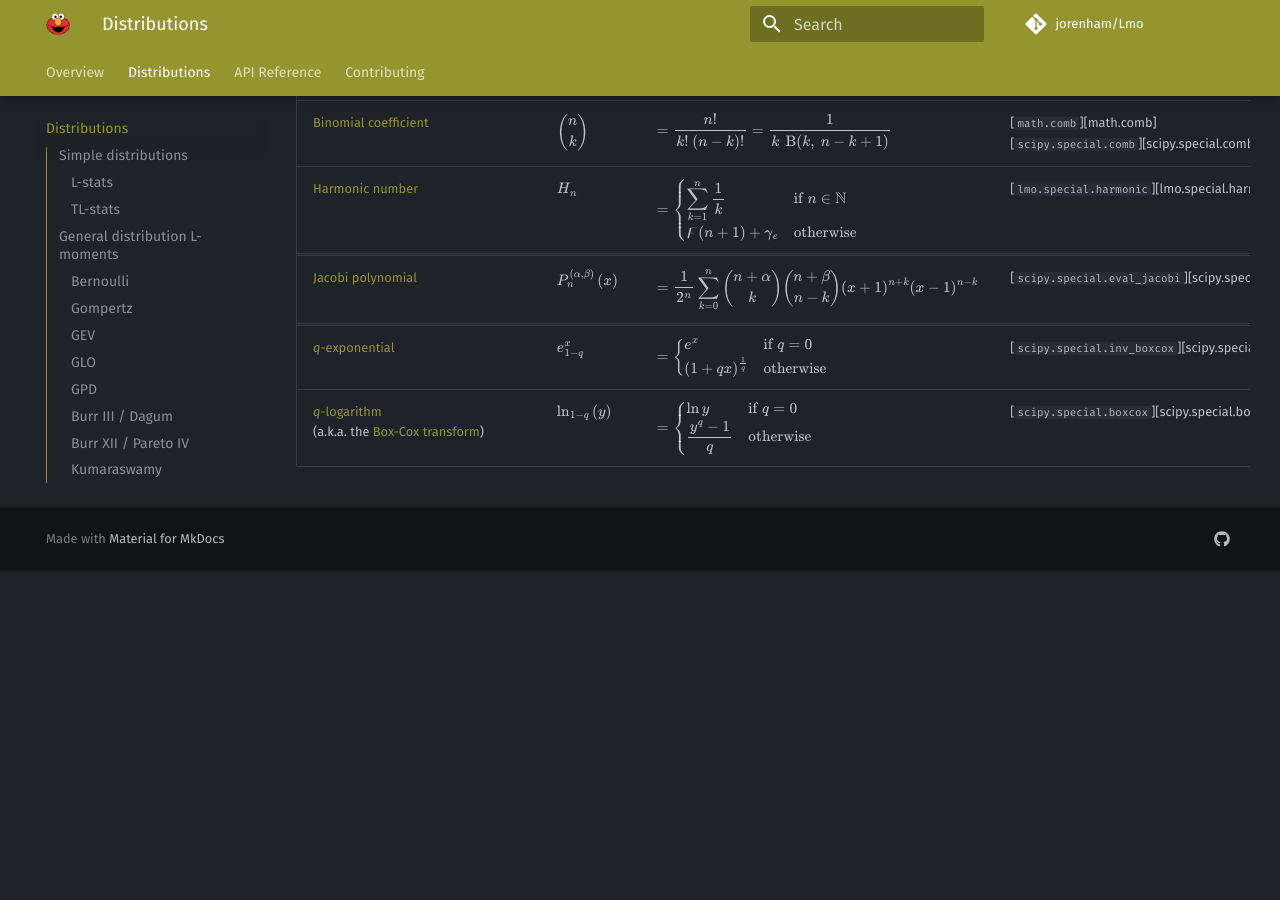
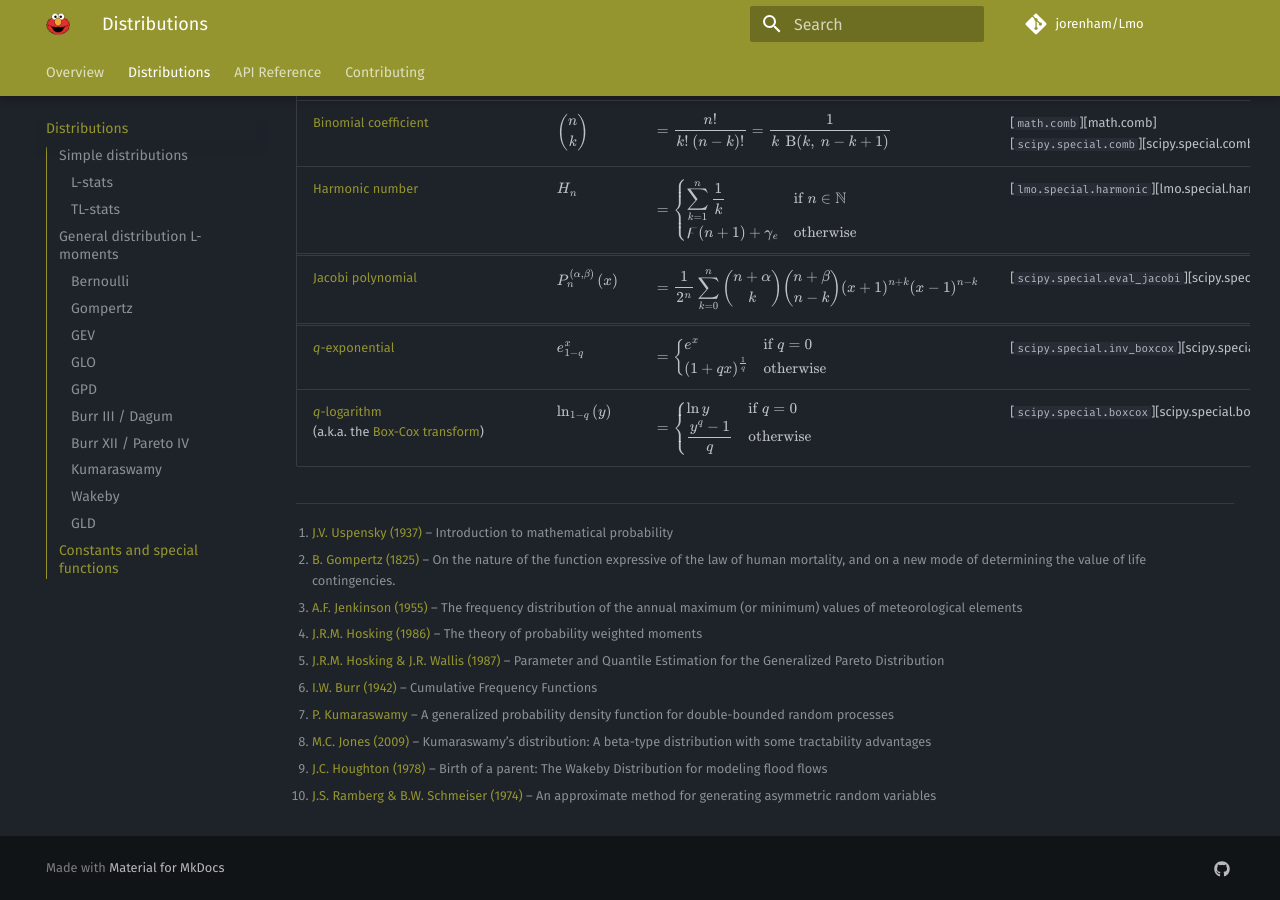
Before and after one commit to jorenham/Lmo, an MkDocs documentation site: the page built from docs/distributions.md, in a window 1280 px wide and 900 px high, scrolled down 11898 px. Built offline with MkDocs 1.6.1 and Material for MkDocs 9.7.7, drawn with Linux system fonts in a browser that asks for light colours; comment, search, counter and statistics services are not loaded; before the commit the page ends 12469 px from its top, so only the background shows below that; some of the changed text lies outside the part shown.

Commit message:
added references

```diff
--- a/docs/distributions.md
+++ b/docs/distributions.md
@@ -714,12 +714,15 @@
 [Jacobi polynomial](#def-jacobi) (although it's not orthogonal, since
 \( \beta > -1 \) does not hold).
 
+[^BERN]:
+    [J.V. Uspensky (1937)](https://www.worldcat.org/oclc/996937) --
+    Introduction to mathematical probability
 
 ### Gompertz
 
 The [Gompertz distribution](https://wikipedia.org/wiki/Gompertz_distribution)
-with shape parameter \( \alpha > 0 \) and \( x \ge 0 \), has the following CDF
-and PPF:
+[^GOMP] with shape parameter \( \alpha > 0 \) and \( x \ge 0 \), has the
+following CDF and PPF:
 
 
 \[
@@ -744,6 +747,11 @@
     \label{eq:lr_gompertz}
     \end{equation}
 \]
+
+[^GOMP]:
+    [B. Gompertz (1825)](https://doi.org/10.1098/rstl.1825.0026) -- On the
+    nature of the function expressive of the law of human mortality, and on a
+    new mode of determining the value of life contingencies.
 
 ### GEV
 
@@ -800,9 +808,14 @@
 [Tsallis distribution](https://wikipedia.org/wiki/Tsallis_distribution), with
 \( q = 1 - \alpha \).
 
+[^GEV]:
+    [A.F. Jenkinson (1955)](https://doi.org/10.1002/qj.49708134804) --
+    The frequency distribution of the annual maximum (or minimum) values of
+    meteorological elements
+
 ### GLO
 
-The GLO, also known as the [shifted log-logistic distribution
+The GLO [^GLO], also known as the [shifted log-logistic distribution
 ](https://wikipedia.org/wiki/Shifted_log-logistic_distribution), with shape
 parameter \( \alpha \in \mathbb{R} \), is characterized by the following
 distribution functions:
@@ -850,10 +863,15 @@
 [Tsallis distribution](https://wikipedia.org/wiki/Tsallis_distribution), with
 \( q = 1 - \alpha \).
 
+[^GLO]:
+    [J.R.M. Hosking (1986)
+    ](https://dominoweb.draco.res.ibm.com/reports/RC12210.pdf) --
+    The theory of probability weighted moments
+
 ### GPD
 
-The [GPD](https://wikipedia.org/wiki/Generalized_Pareto_distribution), with
-shape parameter \( \alpha \in \mathbb{R} \), has for \( x \ge 0 \) the
+The [GPD](https://wikipedia.org/wiki/Generalized_Pareto_distribution) [^GPD],
+with shape parameter \( \alpha \in \mathbb{R} \), has for \( x \ge 0 \) the
 distribution functions:
 
 \[
@@ -915,9 +933,14 @@
 :   Implemented in as [`scipy.stats.kappa4`][scipy.stats.kappa4].
 ///
 
+[^GPD]:
+    [J.R.M. Hosking & J.R. Wallis (1987)
+    ](https://doi.org/10.1080/00401706.1987.10488243) -- Parameter and
+    Quantile Estimation for the Generalized Pareto Distribution
+
 ### Burr III / Dagum
 
-The *Burr III* distribution, also known as the
+The *Burr III* distribution [^BURR], also known as the
 [*Dagum distribution*](https://wikipedia.org/wiki/Dagum_distribution), has two
 shape parameters \( \alpha \) and \( \beta \), both restricted to the
 positive reals
@@ -963,7 +986,7 @@
 ### Burr XII / Pareto IV
 
 The
-[*Burr XII distribution*](https://wikipedia.org/wiki/Burr_distribution)
+[*Burr XII distribution*](https://wikipedia.org/wiki/Burr_distribution) [^BURR]
 has two shape parameters \( \alpha \) and \( \beta \), both restricted to the
 positive reals. It is also known as the *Singh-Maddala distribution*.
 The alternative parametrization \( \alpha \mapsto 1 / \gamma \), where
@@ -1009,14 +1032,18 @@
 has been implemented as [scipy.stats.lomax][scipy.stats.lomax], where the
 parameter `c` corresponds to \( \beta \).
 
+[^BURR]:
+    [I.W. Burr (1942)](https://doi.org/10.1214%2Faoms%2F1177731607) --
+    Cumulative Frequency Functions
+
 ### Kumaraswamy
 
 For [Kumaraswamy's distribution
-](https://wikipedia.org/wiki/Kumaraswamy_distribution) with parameters
+](https://wikipedia.org/wiki/Kumaraswamy_distribution) [^KUM1] with parameters
 \( \alpha \in \mathbb{R}_{>0} \) and \( \beta \in \mathbb{R}_{>0} \),
-the general solution for the \( r \)th L-moment has been derived by
-[Jones (2009)](https://doi.org/10.1016/j.stamet.2008.04.001). This can be
-extended for the general trimmed L-moments.
+the general solution for the \( r \)th (untrimmed L-moment has been derived by
+M.C. Jones in 2009 [^KUM2]. Lmo has extended these results for the general
+trimmed L-moments.
 
 The distribution functions are for \( 0 \le x \le 1 \) defined as:
 
@@ -1045,10 +1072,19 @@
 The Kumaraswamy distribution is implemented in
 [`lmo.distributions.kumaraswamy`][lmo.distributions.kumaraswamy].
 
+[^KUM1]:
+    [P. Kumaraswamy](https://doi.org/10.1016/0022-1694(80)90036-0) --
+    A generalized probability density function for double-bounded random
+    processes
+[^KUM2]:
+    [M.C. Jones (2009)](https://doi.org/10.1016/j.stamet.2008.04.001) --
+    Kumaraswamy’s distribution: A beta-type distribution with some
+    tractability advantages
+
 ### Wakeby
 
 The [*Wakeby distribution*](https://wikipedia.org/wiki/Wakeby_distribution)
-is quantile-based -- the CDF and PDF are not analytically expressible for the
+[^WAK] is quantile-based -- the CDF and PDF are not analytically expressible for the
 general case.
 Without loss of generality, Lmo uses a 3-parameter "standardized"
 paremetrization, with shape parameters \( \beta,\ \delta,\ \phi \).
@@ -1169,9 +1205,13 @@
     is uniform on \( [0, 1] \).
 ///
 
+[^WAK]:
+    [J.C. Houghton (1978)](https://doi.org/10.1029/WR014i006p01105) -- Birth
+    of a parent: The Wakeby Distribution for modeling flood flows
+
 ### GLD
 
-The GLD is a flexible generalization of the [Tukey lambda distribution
+The GLD [^GLD] is a flexible generalization of the [Tukey lambda distribution
 ](https://wikipedia.org/wiki/Tukey_lambda_distribution).
 Like the Wakeby distribution, Lmo uses an unconventional "standardized"
 paremetrization, with shape parameters \( \beta,\ \delta,\ \phi \), where
@@ -1231,6 +1271,11 @@
 [`scipy.stats.tukeylambda`][scipy.stats.tukeylambda].
 At the moment, the GPD itself has no Python implementation *yet*.
 
+[^GLD]:
+    [J.S. Ramberg & B.W. Schmeiser (1974)
+    ](https://doi.org/10.1145/360827.360840) -- An approximate method for
+    generating asymmetric random variables
+
 ## Constants and special functions
 
 An overview of the (non-obvious) mathematical notation of special functions
@@ -1490,6 +1535,7 @@
         <td>[`scipy.special.boxcox`][scipy.special.boxcox]</td>
     </tr>
 </table>
+
 
 *[STD]: Standard deviation
 *[MAD]: Median absolute deviation
```
Also changed, not shown: other parts of docs/distributions.md (+2 -2 lines).
